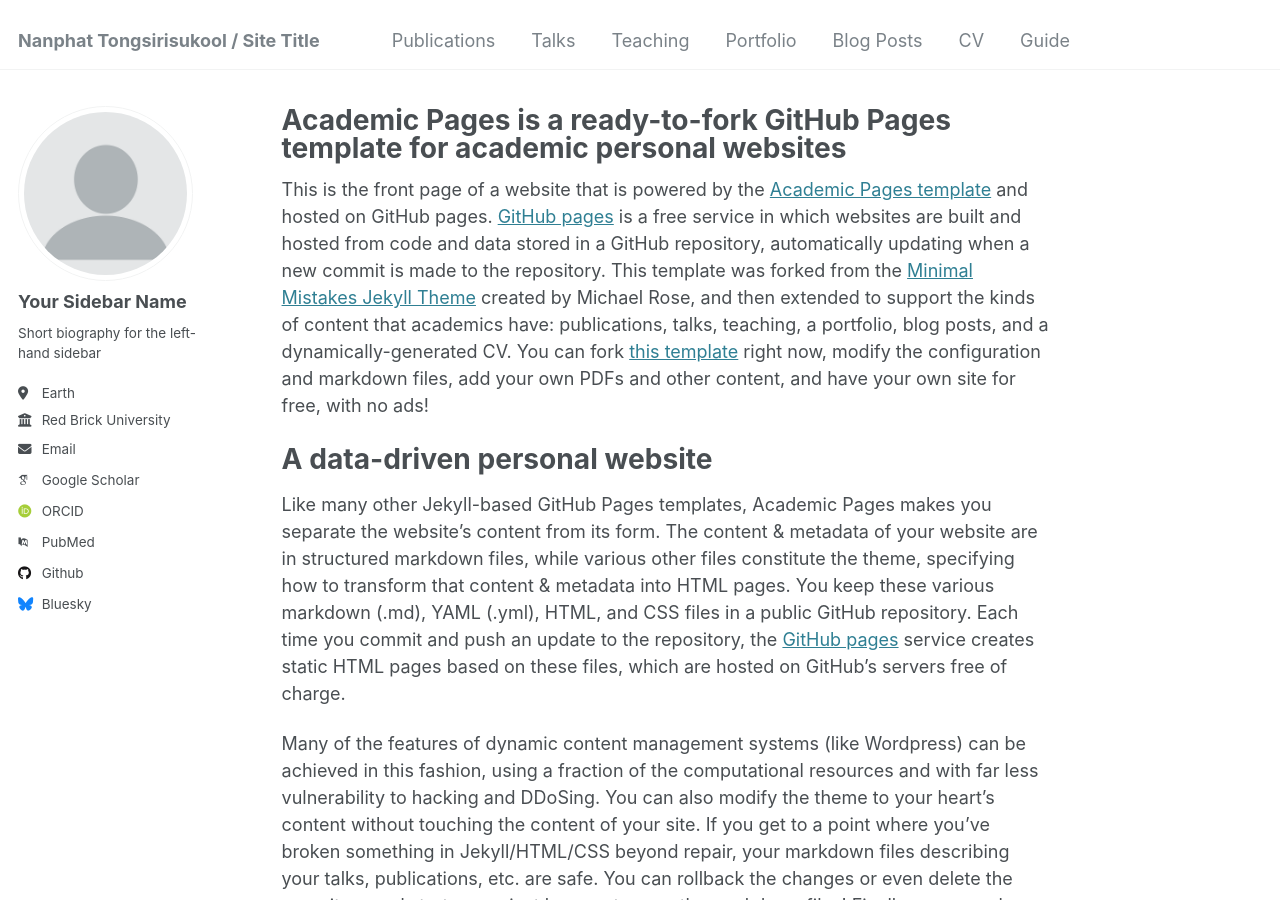
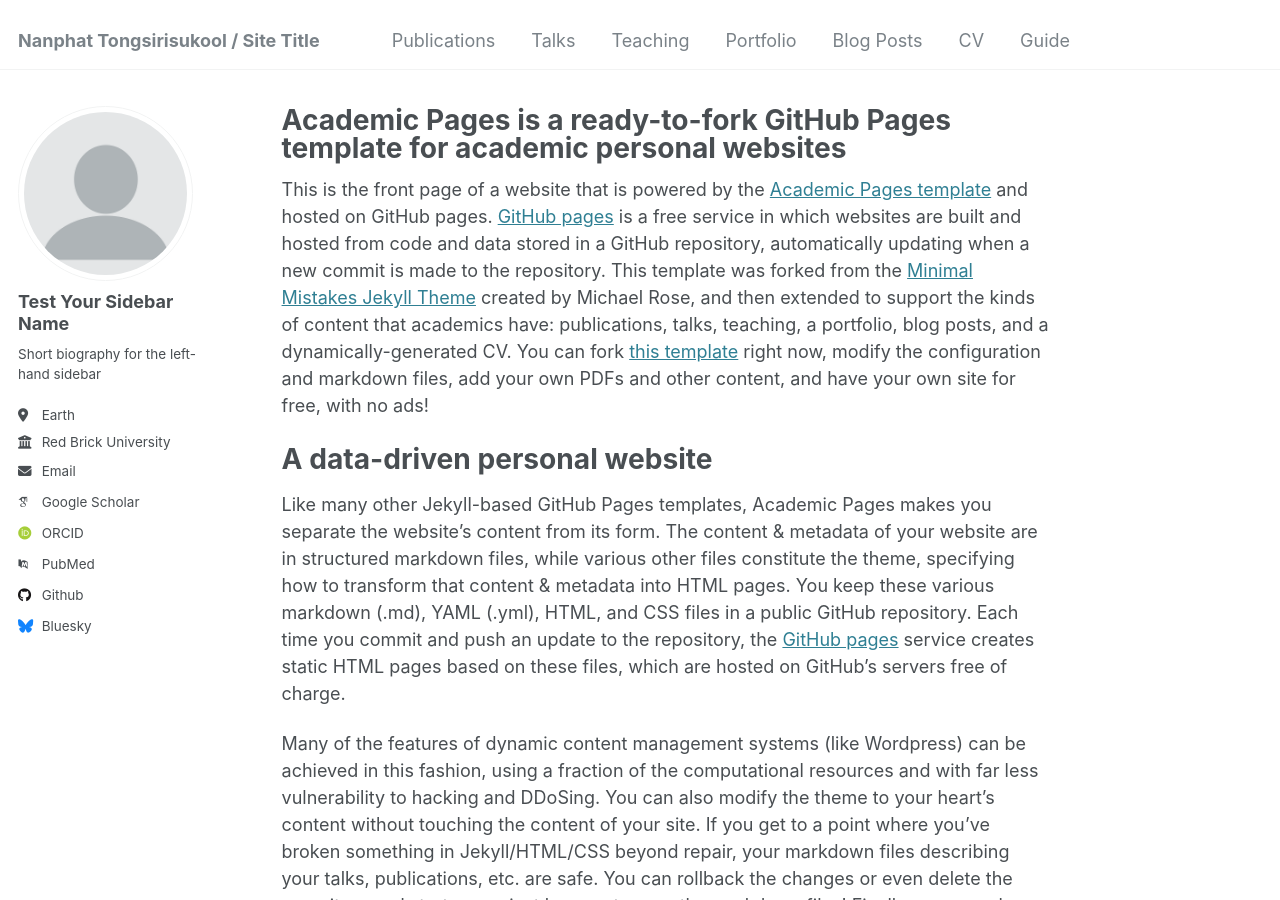
Before and after one commit to thunder121x/thunder121x.github.io, a Jekyll site: the page built from _pages/about.md, in a window 1280 px wide and 900 px high. Built offline with Jekyll 4.4.1, drawn with Linux system fonts in a browser that asks for light colours; some web fonts are replaced.

Commit message:
error test

```diff
--- a/_config.yml
+++ b/_config.yml
@@ -22,7 +22,7 @@
 author:
   # Biographic information
   avatar           : "profile.png"
-  name             : "Your Sidebar Name"
+  name             : "Test Your Sidebar Name"
   pronouns         : # example: "she/her"
   bio              : "Short biography for the left-hand sidebar"
   location         : "Earth"
```
